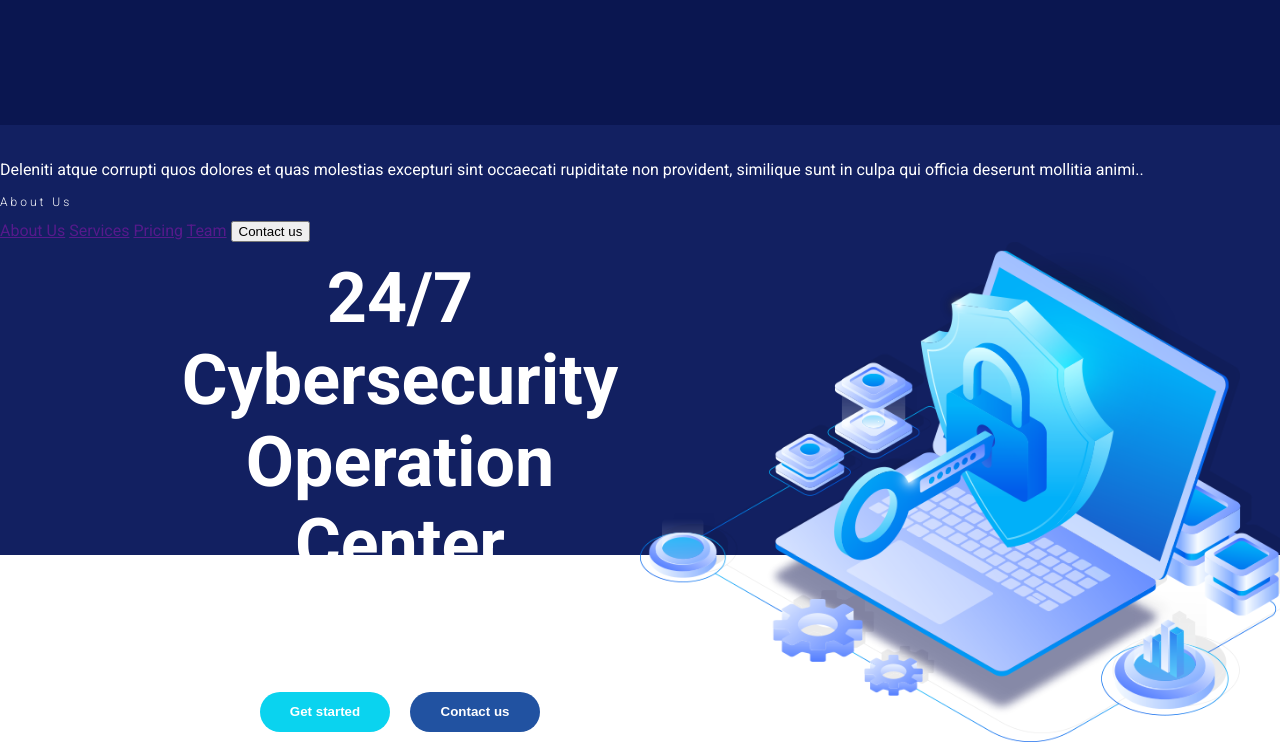
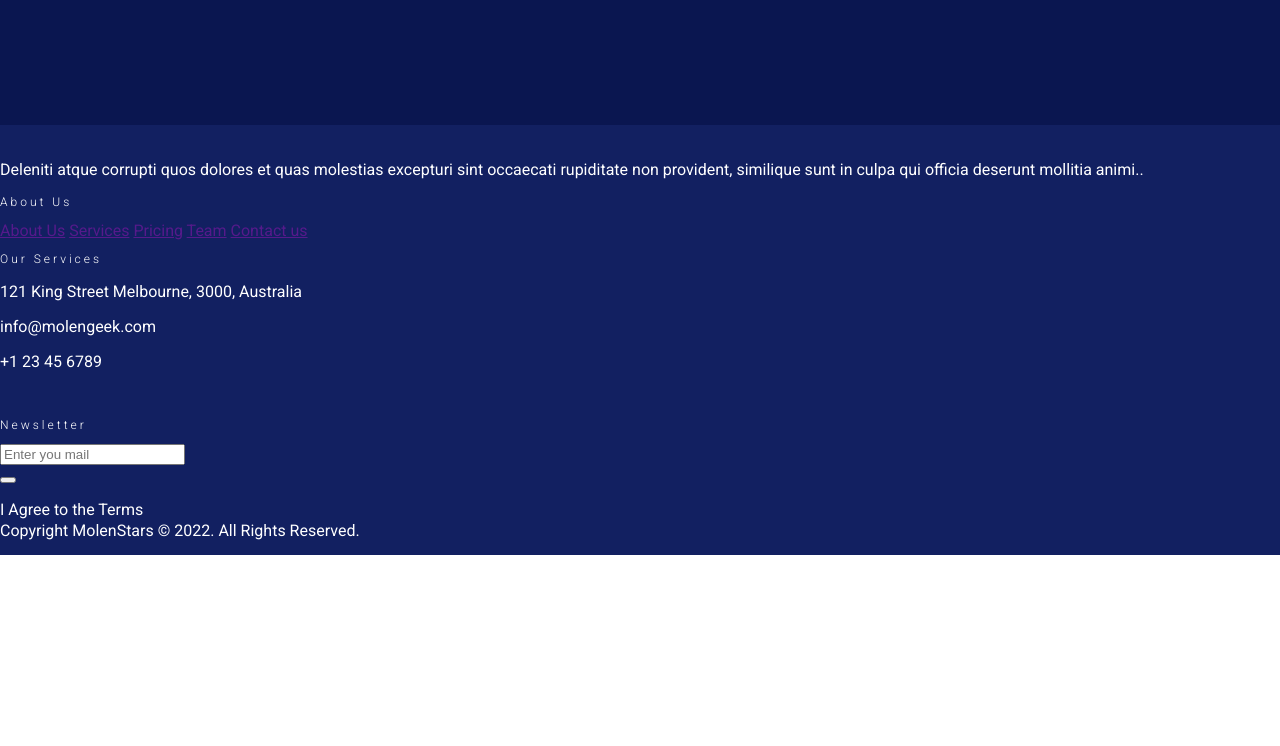
Before and after one commit to Michnowicz/ROMAN_ALEKSANDER_MOLENSTARS, a plain HTML site: page index.html in a window 1280 px wide. Shown: the part 2695-3441 px from the top of the page. After the commit the page ends 3250 px from the top, so only its background shows below. Drawn offline with Linux system fonts and the light colour scheme.

Commit message:
change font and height

```diff
--- a/CSS/style.css
+++ b/CSS/style.css
@@ -245,7 +245,7 @@ h3 {
     font-weight: bold;
     letter-spacing: 0px;
     margin: 10px 0 5px 25px;
-    color: #2f90af;
+    color: white;
 }
 
 #imgCont6 div p {
@@ -256,6 +256,8 @@ h3 {
 #imgCont6 div a {
     font-size: 14px;
     margin: 0 0 0 25px;
+    text-decoration: none;
+    color: white;
 }
 
 
@@ -395,5 +397,17 @@ footer {
     width: 100%;
     height: 430px;
     background-color: #122061;
+    display: flex;
+    flex-direction: column;
+}
+
+#mainFoot {
+    width: 100%;
+    height: 380px;
+}
+
+#copyright {
+    width: 100%;
+    height: 50px;
 }
 /* end footer */
--- a/index.html
+++ b/index.html
@@ -79,7 +79,7 @@
                     <img src="./Assets/images/service-box-img.png" alt="">
                     <h3>Creative Security Solutions</h3>
                     <p>Quos dolores et quas molestias excepturi sint occaecati cuiditate non provident.</p>
-                    <a>Read more ></a>
+                    <a href="#">Read more ></a>
                 </div>
             </div>
         </section>
@@ -179,27 +179,34 @@
                     <a href="">Services</a>
                     <a href="">Pricing</a>
                     <a href="">Team</a>
-                    <button>Contact us</button>
+                    <a href="">Contact us</a>
                 </div>
-
-            </div>
-
-            <div class="sec1Bottom">
-                <div class="sec1BottomLeft">
-                    <h1>24/7 Cybersecurity <br> Operation Center</h1>
-                    <p>Lorem ipsum dolor sit amet, consectetur adipisicing elit.
-                        Doloremque sunt eum <br> accusantium  repellendus aspernatur quae assumenda? Culpa.</p>
-                    <div class="sec1DoubleButton">
-                        <button class="sec1GetStarted">Get started</button>
-                        <button class="sec1ContactUs">Contact us</button>
+                <div class="footCont">
+                    <h3>Our Services</h3>
+                    <p>121 King Street Melbourne, 3000, Australia</p>
+                    <p>info@molengeek.com</p>
+                    <p>+1 23 45 6789</p>
+                    <div>
+                        <img src="" alt="">
+                        <img src="" alt="">
+                        <img src="" alt="">
                     </div>
+                </div>
+                <div class="footCont">
+                    <h3>Newsletter</h3>
+                    <div>
+                        <input type="text" placeholder="Enter you mail">
+                        <img src="" alt="">
                     </div>
-                <div class="sec1BottomRight">
-                    <img src="./Assets/images/banner-right-img.png  " width="650px" height="500px" alt="">
+                    <div>
+                        <button></button>
+                        <p>I Agree to the Terms</p>
+                    </div>
                 </div>
             </div>
-         </section>
-
-
+            <div id="copyright">
+                <p>Copyright MolenStars © 2022. All Rights Reserved.</p>
+            </div>
+        </footer>
     </body>
 </html>
```
